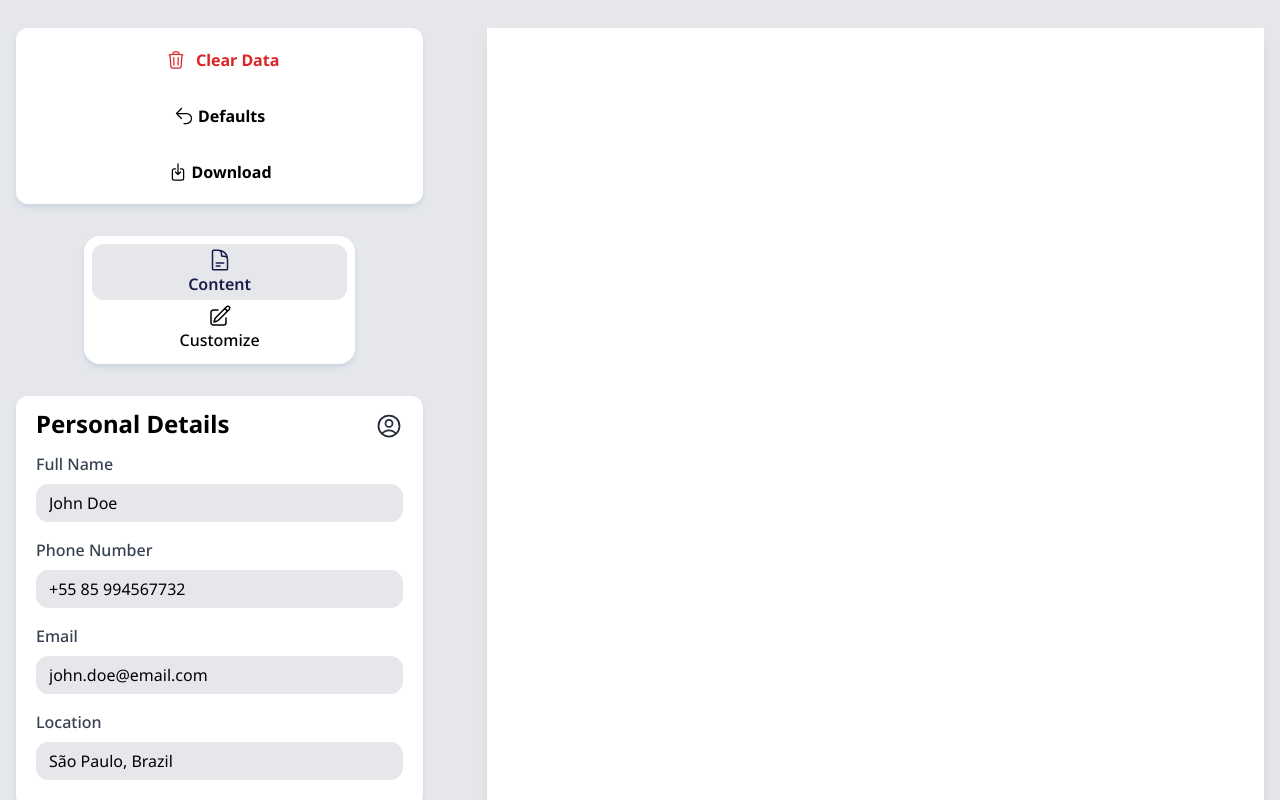
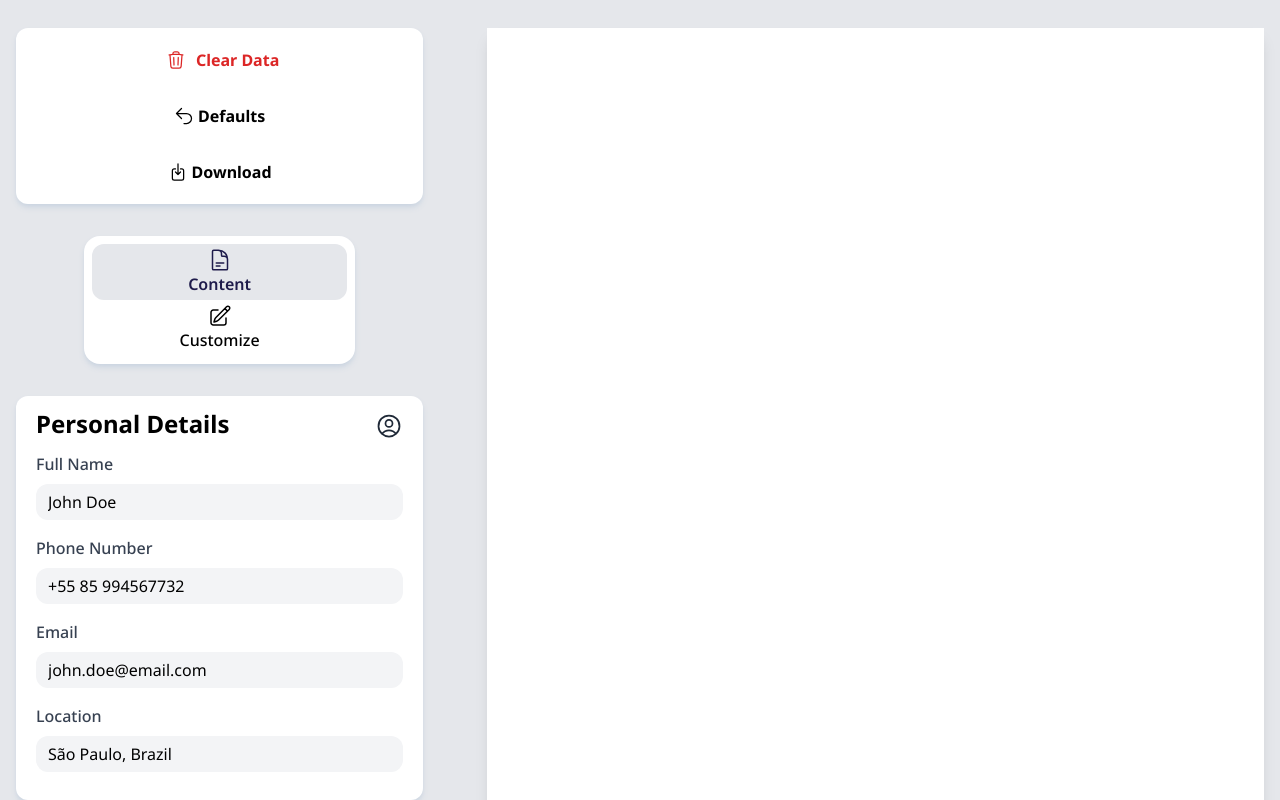
Before and after one commit to leo-vic3nt/EasyCv, a React (Vite) app: page / in a window 1280 px wide. Shown: the top 800 px of the page. Built offline with nearby package versions, Linux system fonts and the light colour scheme.

Commit message:
adjust styling

```diff
--- a/src/components/PersonalDetailsForm.jsx
+++ b/src/components/PersonalDetailsForm.jsx
@@ -23,7 +23,7 @@ function FormInput({ name, label, value, onChange, onBlur, type }) {
       <input
         type={type}
         id={name}
-        className="focus:shadow-outline w-full appearance-none rounded-xl border bg-gray-200 px-3 py-2 leading-tight focus:outline-none"
+        className="focus:shadow-outline w-full appearance-none rounded-xl bg-gray-100 px-3 py-2 leading-tight focus:outline-none"
         value={value}
         onChange={onChange}
         onBlur={onBlur}
```
